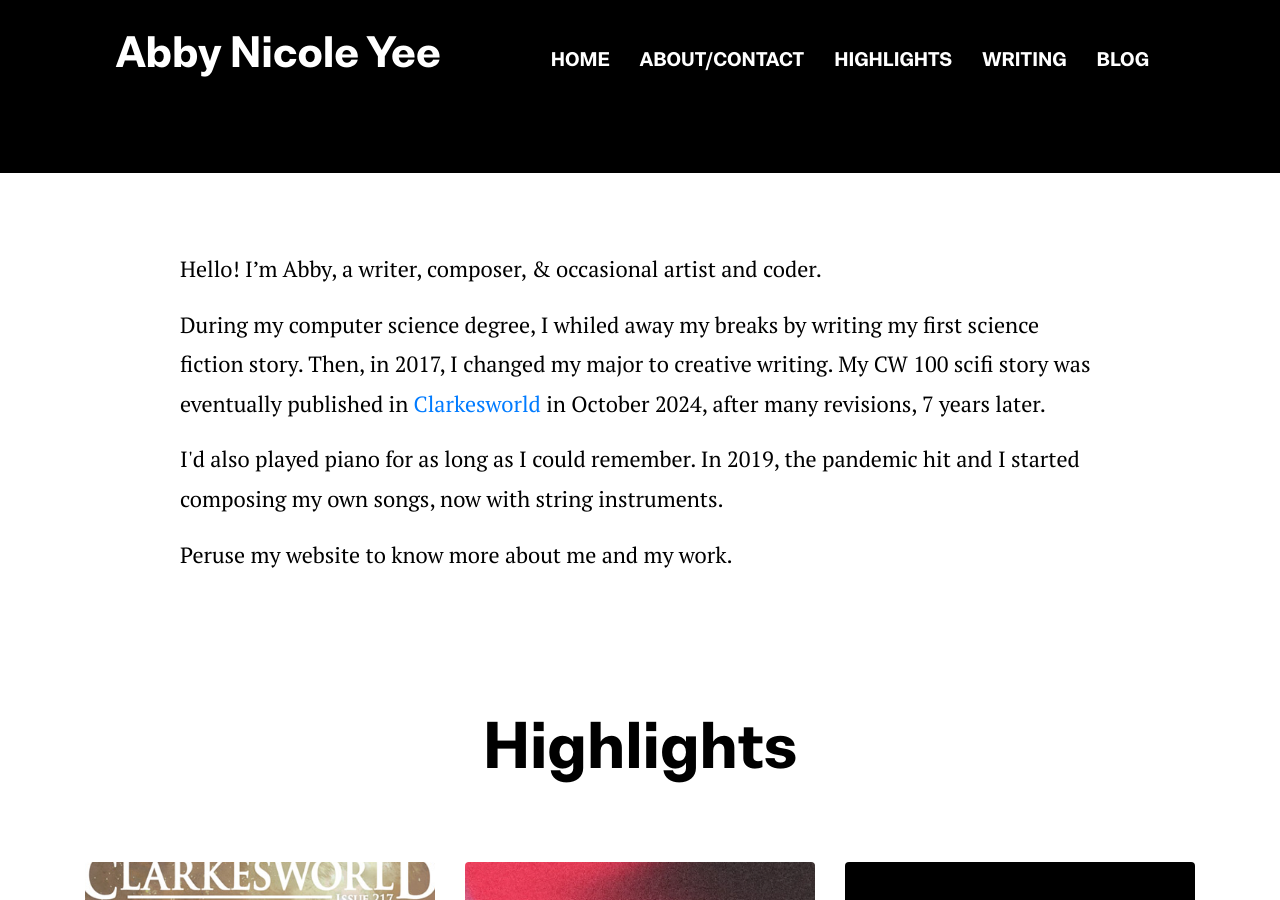
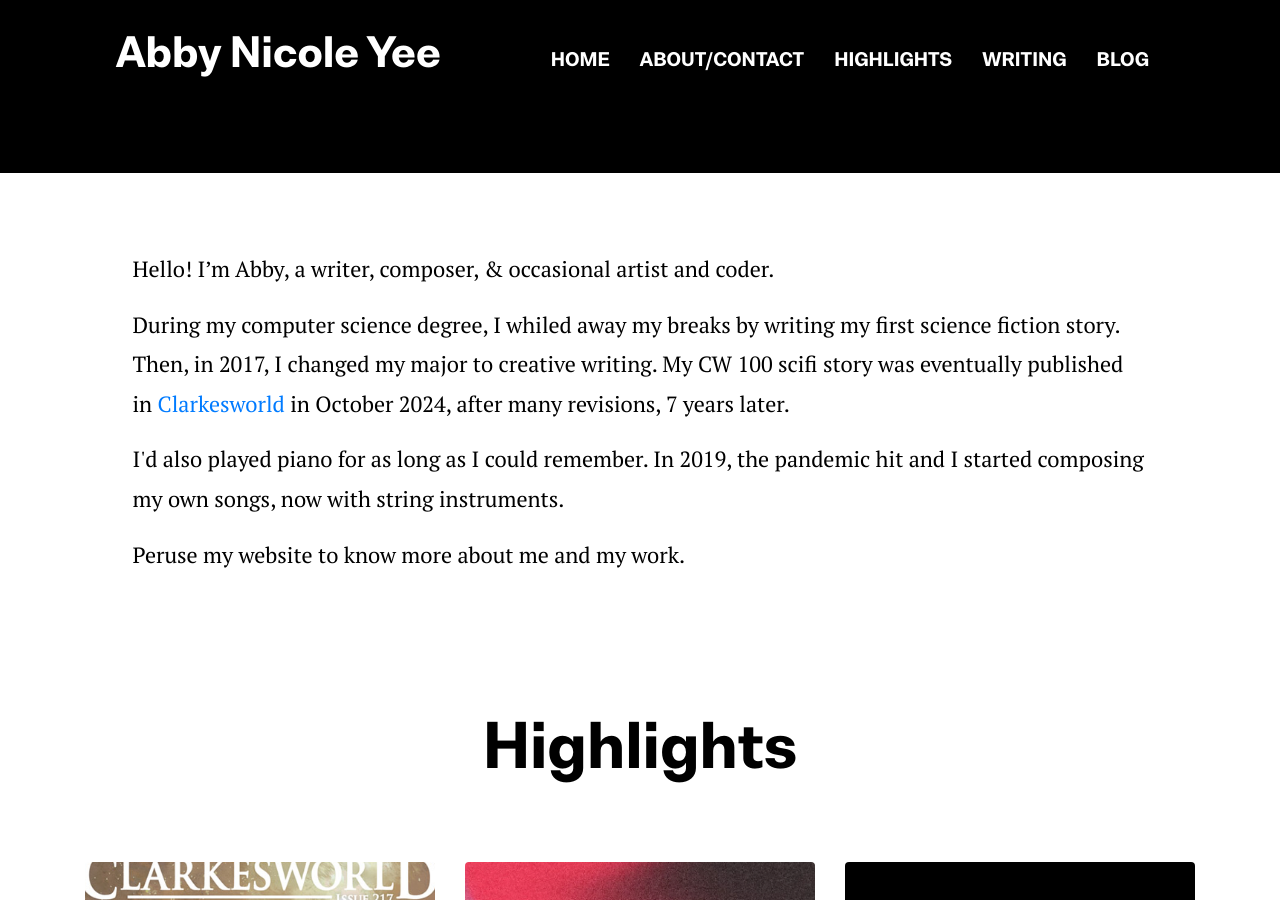
Before and after one commit to abbynicoleyee/abbynicoleyee.github.io, a Jekyll site: the page built from index.html, in a window 1280 px wide and 900 px high, scrolled down 1017 px. Built offline with Jekyll 4.4.1, drawn with Linux system fonts in a browser that asks for light colours.

Commit message:
Update about-section.html

```diff
--- a/_includes/about-section.html
+++ b/_includes/about-section.html
@@ -2,7 +2,7 @@
 <section class="section">
   <div class="container">
     <div class="row">
-      <div class="col-lg-10 mx-auto">
+      <div class="col-lg-11 mx-auto">
         <p class="font-secondary paragraph-lg text-dark">{{ site.data.settings.blurb }}</p>
 
          <p class="font-secondary paragraph-lg text-dark">Hello! I’m Abby, a writer, composer, & occasional artist and coder.</p>
```
